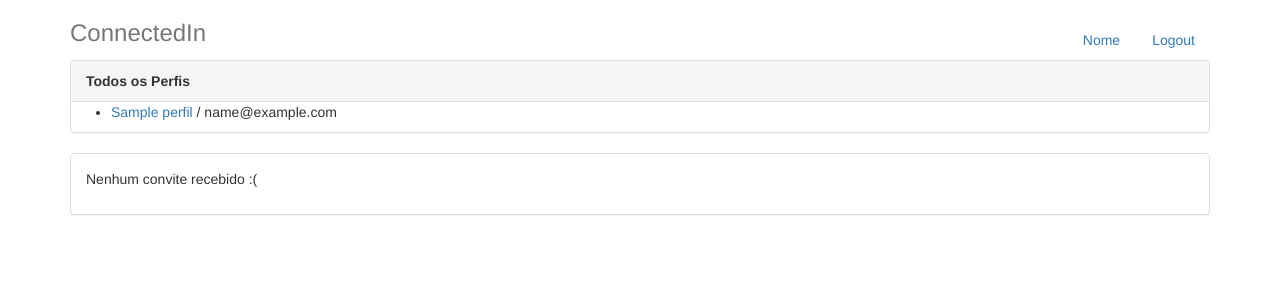
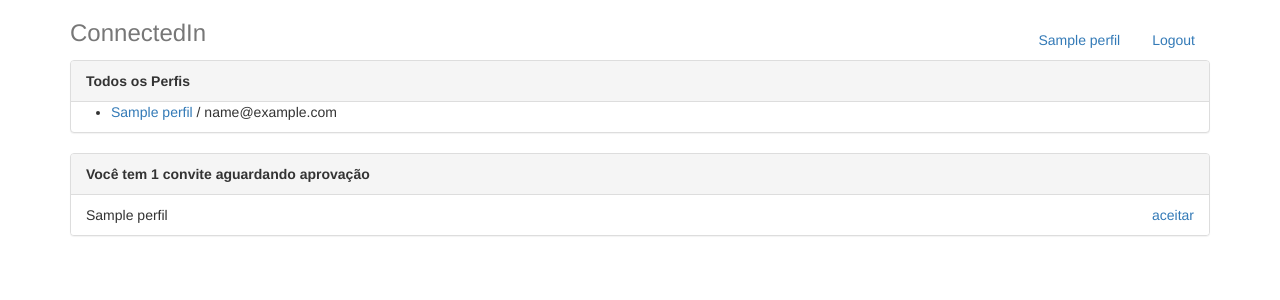
Before and after one commit to weltonvaz/Django, a Django app: page / in a window 1280 px wide. Shown: the top 300 px of the page. Run offline with Django 3.2, Linux system fonts and the light colour scheme; tables that the repository leaves empty hold one stand-in row (values such as "Sample post"); some libraries are stand-ins or nearby versions.

Commit message:
alterações da aula 08 em 27/08/2018

```diff
--- a/connectedin/connectedin/perfis/templates/base.html
+++ b/connectedin/connectedin/perfis/templates/base.html
@@ -12,7 +12,7 @@
 		<div class="container">
 			<div class="header">
 				<ul class="nav nav-pills pull-right">
-					<li class=""><a href="{% url 'index' %}">Nome</a></li>
+					<li class=""><a href="{% url 'index' %}">{{perfil_logado.nome}}</a></li>
 					<li class=""><a href="/logout/">Logout</a></li>
 				</ul>
 				<h3 class="text-muted">ConnectedIn</h3>
--- a/connectedin/connectedin/perfis/templates/index.html
+++ b/connectedin/connectedin/perfis/templates/index.html
@@ -1,10 +1,9 @@
-<!-- connectedin/perfis/template/index.html -->
+<!-- connectedin/perfis/templates/index.html -->
 
 {% extends "base.html" %}
 
 {% block body %}
 <div class="col-lg-12">
-
     <div class="panel panel-default">
         <div class="panel-heading">
             <strong>Todos os Perfis</strong>
@@ -22,12 +21,11 @@
         {% endif %}
     </div>
 
-    <!-- bloco novo de código que exibe os convites -->
-
     <div class="panel panel-default">
-        {% if perfil_logado.convites_recebidos.count %}
+        {% with total_de_convites=perfil_logado.convites_recebidos.count %}
+          {% if total_de_convites %}
               <div class="panel-heading">
-                <strong>Convites aguardando aprovação</strong>
+                  <strong>Você tem {{ total_de_convites }} convite{{ total_de_convites|pluralize }} aguardando aprovação</strong>
               </div>
               <ul class="list-group">
                   {% for convite in perfil_logado.convites_recebidos.all %}
@@ -42,9 +40,7 @@
                   <p>Nenhum convite recebido :(</p>
               </div>
           {% endif %}
+        {% endwith %}
     </div>
-
-    <!-- fim do bloco novo -->
-
 </div>
 {% endblock %}
--- a/connectedin/connectedin/perfis/views.py
+++ b/connectedin/connectedin/perfis/views.py
@@ -4,12 +4,11 @@
 from django.shortcuts import redirect
 
 def index(request):
-	return render(request, 'index.html', { 'perfis' : Perfil.objects.all()})
+    return render(request, 'index.html', {'perfis' : Perfil.objects.all(), 'perfil_logado' : get_perfil_logado(request)})
 
 def exibir(request, perfil_id):
 
-	perfil = Perfil.objects.get(id=perfil_id)
-	return render(request, 'perfil.html', { "perfil" : perfil })
+    return render(request, 'perfil.html', {'perfil' : perfil, 'perfil_logado' : get_perfil_logado(request)})
 
 def convidar(request, perfil_id):
 
```
Lines whose indentation alone changed are shown as unchanged.
